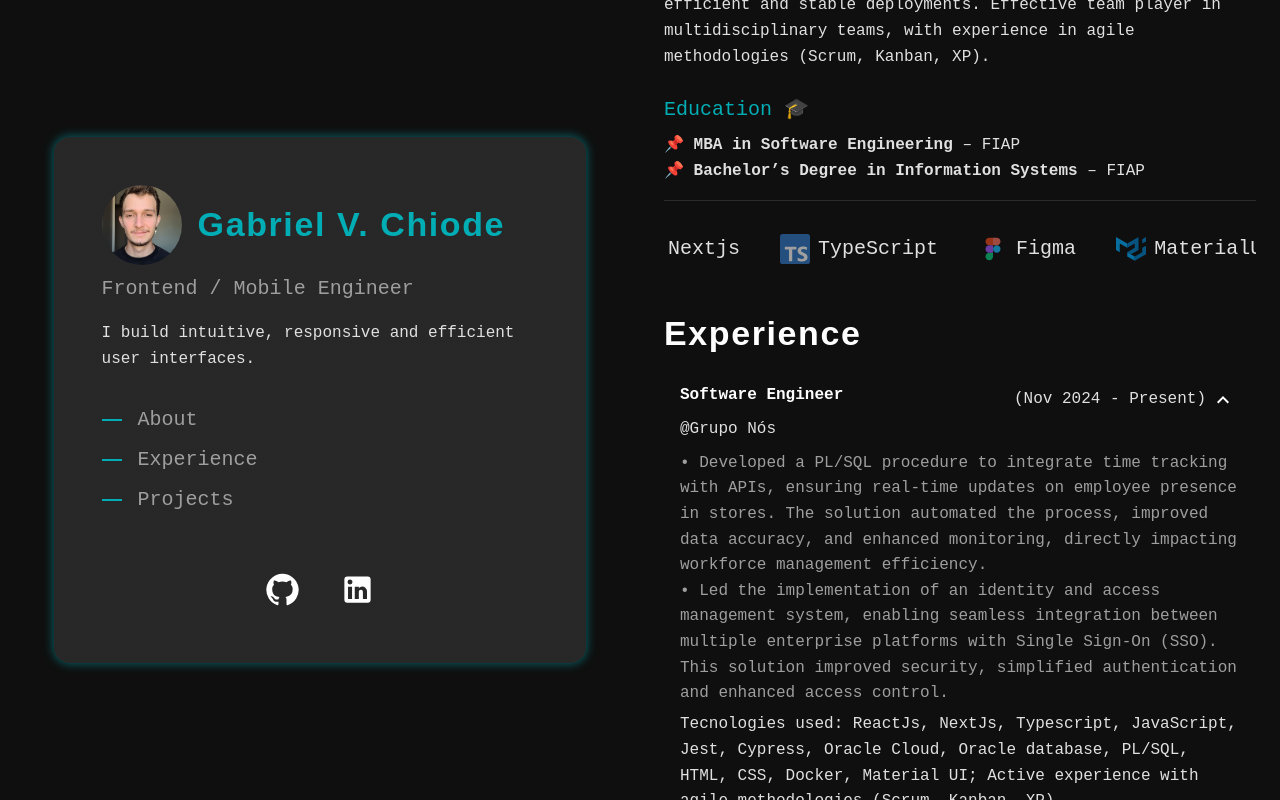
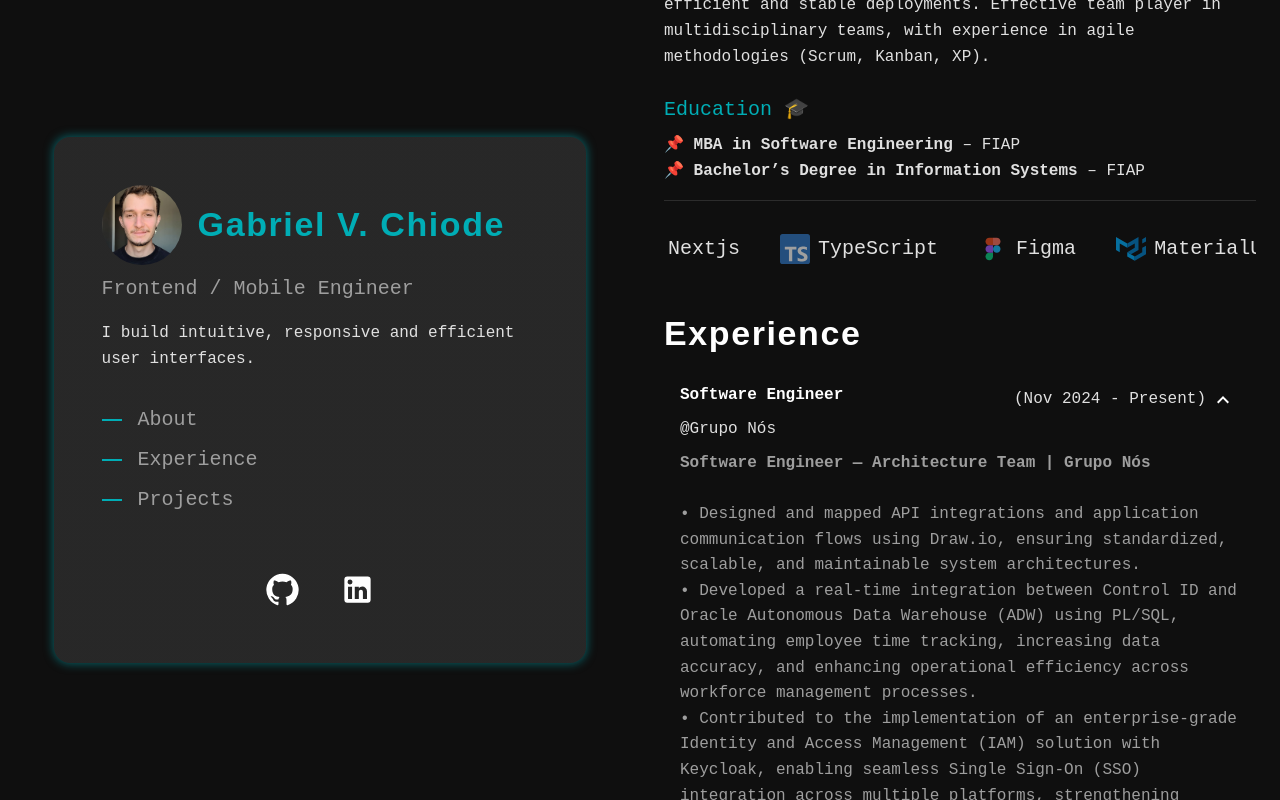
Before and after one commit to BielChiode/portfolio, a React (Create React App) app: page / in a window 1280 px wide. Both pictures are taken after a click on the button 1223 px from the left and 400 px from the top of the page. Built offline with nearby package versions, Linux system fonts and the light colour scheme.

Commit message:
att experiencia gnos

```diff
--- a/src/components/Experiencia.jsx
+++ b/src/components/Experiencia.jsx
@@ -71,20 +71,31 @@ export default function Experiencia() {
                 sx={(theme) => ({ color: theme.palette.secondary.main, mt: 1 })}
                 gutterBottom
               >
-                • Developed a PL/SQL procedure to integrate time tracking with
-                APIs, ensuring real-time updates on employee presence in stores.
-                The solution automated the process, improved data accuracy, and
-                enhanced monitoring, directly impacting workforce management
-                efficiency.
-                <br />• Led the implementation of an identity and access
-                management system, enabling seamless integration between
-                multiple enterprise platforms with Single Sign-On (SSO). This
-                solution improved security, simplified authentication and
-                enhanced access control.
+                <strong>
+                  Software Engineer — Architecture Team | Grupo Nós
+                </strong>
+                <br />
+                <br />
+                • Designed and mapped API integrations and application
+                communication flows using Draw.io, ensuring standardized,
+                scalable, and maintainable system architectures.
+                <br />• Developed a real-time integration between Control ID and
+                Oracle Autonomous Data Warehouse (ADW) using PL/SQL, automating
+                employee time tracking, increasing data accuracy, and enhancing
+                operational efficiency across workforce management processes.
+                <br />• Contributed to the implementation of an enterprise-grade
+                Identity and Access Management (IAM) solution with Keycloak,
+                enabling seamless Single Sign-On (SSO) integration across
+                multiple platforms, strengthening system security, and improving
+                user authentication experiences.
+                <br />• Led the development of an internal integration
+                documentation platform, enhancing system reliability, promoting
+                knowledge sharing across cross-functional teams, and
+                accelerating onboarding for new developers.
               </Typography>
               <Typography>
-                Tecnologies used: ReactJs, NextJs, Typescript, JavaScript, Jest,
-                Cypress, Oracle Cloud, Oracle database, PL/SQL, HTML, CSS,
+                Technologies used: React.js, React Native, Next.js, Oracle DB,
+                PL/SQL, Keycloak, Node.js, TypeScript, draw.io, Figma HTML, CSS,
                 Docker, Material UI; Active experience with agile methodologies
                 (Scrum, Kanban, XP)
               </Typography>
```
